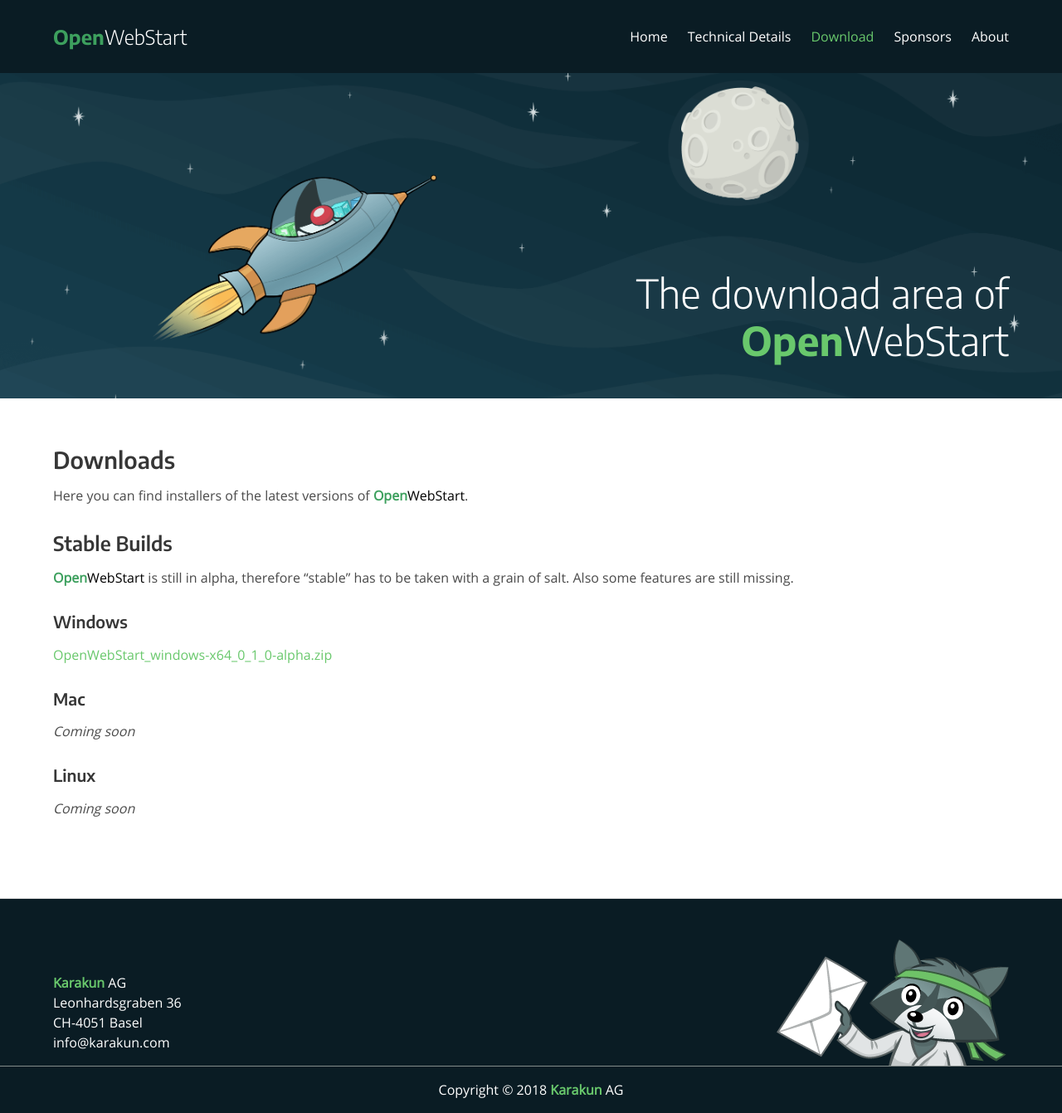
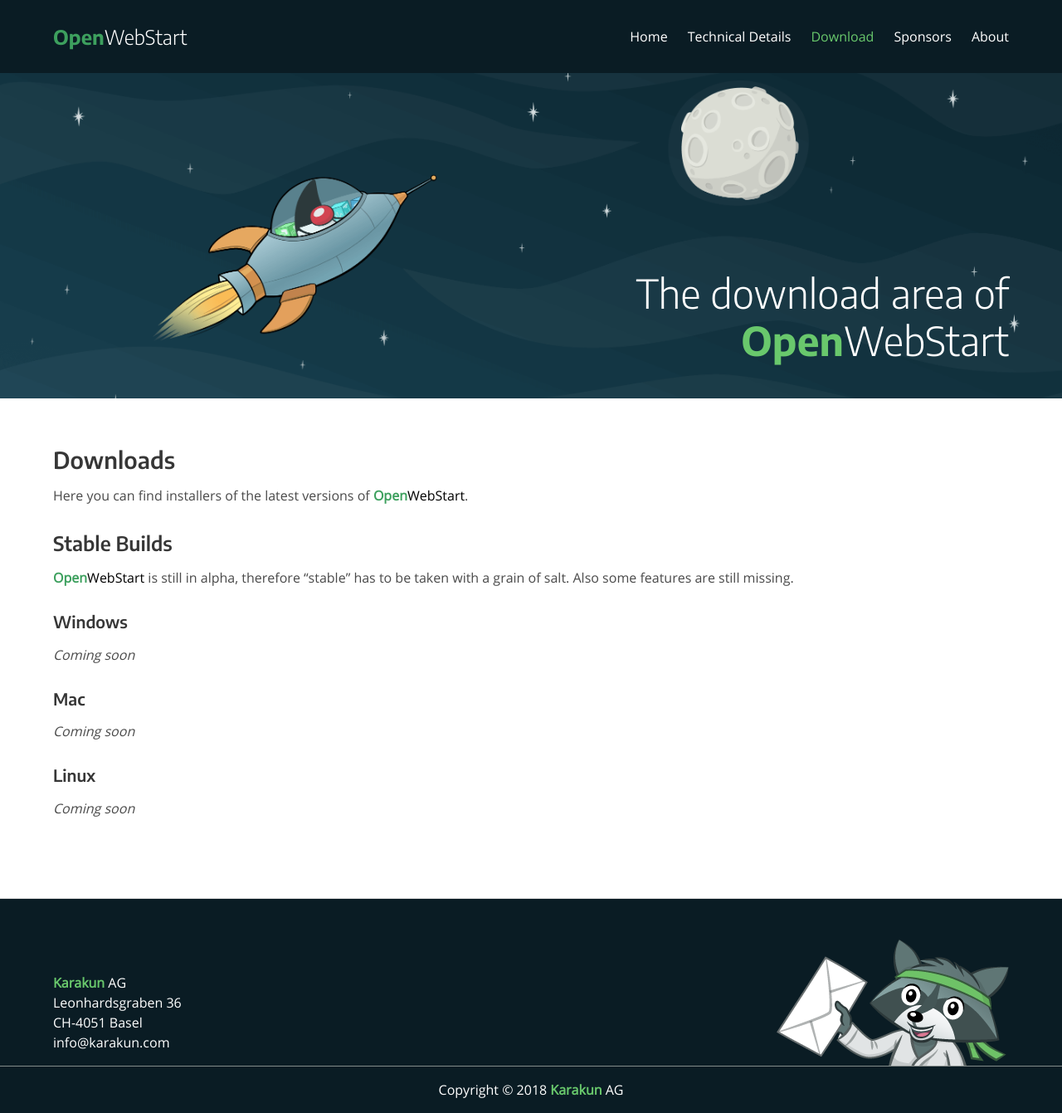
Before and after one commit to karakun/openwebstart-page, a Jekyll site: the page built from downloads.md, in a window 1280 px wide. Shown: the whole page at 83% size. Built offline with Jekyll 4.4.1, drawn with Linux system fonts in a browser that asks for light colours; comment, search, counter and statistics services are not loaded.

Commit message:
remove link until release is published

```diff
--- a/downloads.md
+++ b/downloads.md
@@ -19,7 +19,7 @@
 Also some features are still missing.
 
 #### Windows
-[OpenWebStart_windows-x64_0_1_0-alpha.zip](https://github.com/karakun/OpenWebStart/releases/download/v0.1.0-alpha/OpenWebStart_windows-x64_0_1_0-alpha.zip)
+_Coming soon_
 
 #### Mac
 _Coming soon_
```
